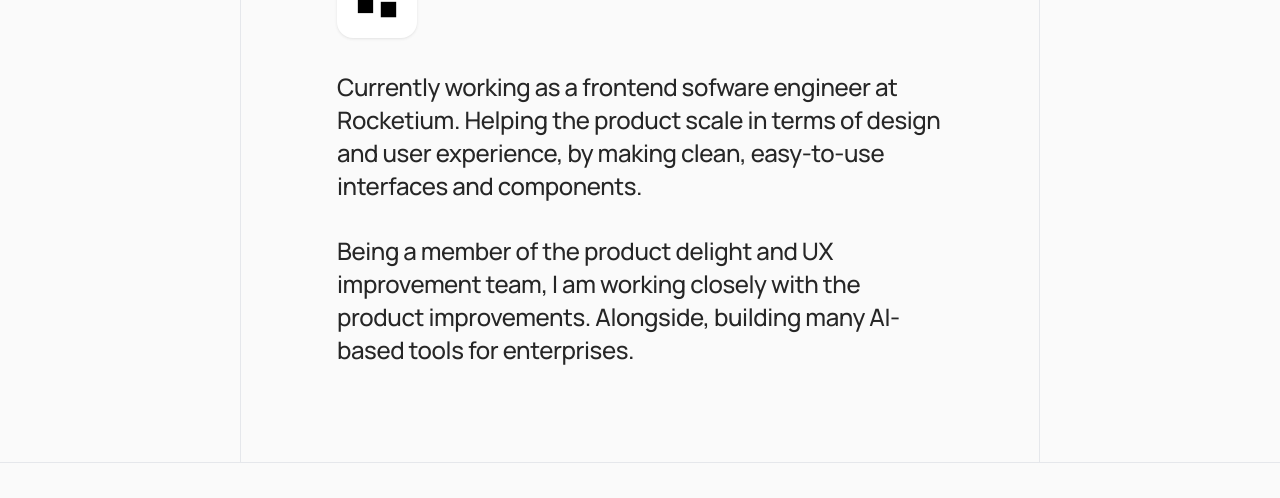
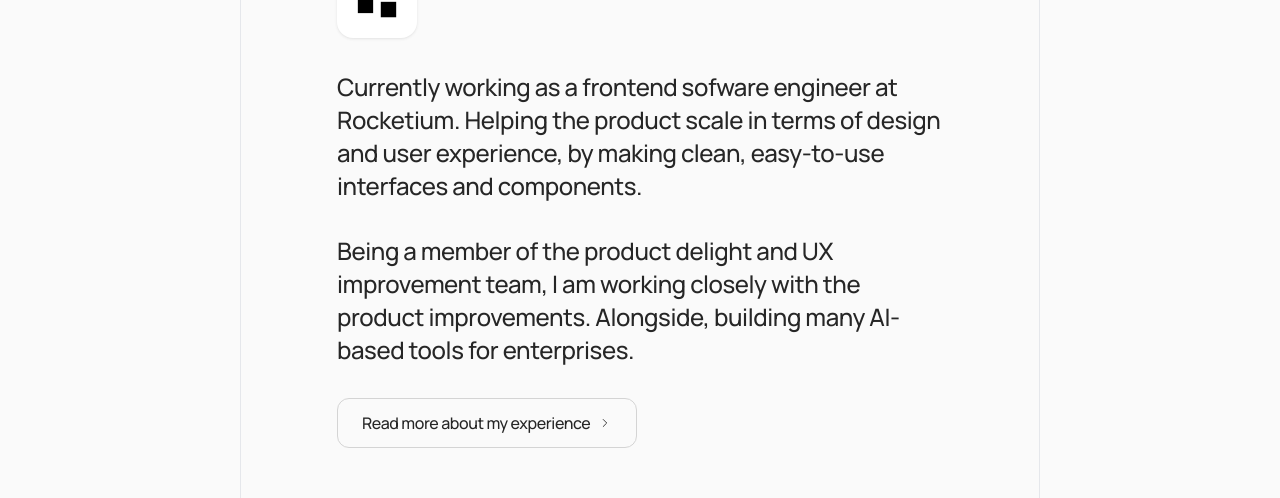
Before and after one commit to yashsehgal/personal-website, a Next.js app: page / in a window 1280 px wide. Shown: the part 1138-1636 px from the top of the page. Before the commit the page ends 1601 px from the top, so only its background shows below. Built offline with nearby package versions, Linux system fonts and the light colour scheme.

Commit message:
feat(checkpoint): add simple read more action inside work details

```diff
--- a/components/website-sections/home/current-work-details.tsx
+++ b/components/website-sections/home/current-work-details.tsx
@@ -1,3 +1,4 @@
+import { Button } from "@/components/elements/button";
 import { ParagraphContent } from "@/components/elements/paragraph-content";
 import { ThumbnailImage } from "@/components/elements/thumbnail-image";
 import { ResponsiveContentControl } from "@/components/layout-utils/responsive-content-control";
@@ -13,17 +14,20 @@ export const CurrentWorkDetailSection = () => {
             alt="rocketium-logo"
             className="p-2 bg-white"
           />
-          <div className="role-details-wrapper">
+          <div className="role-details-wrapper space-y-8">
             <p className="leading-snug text-2xl">
               Currently working as a frontend sofware engineer at Rocketium.
               Helping the product scale in terms of design and user experience,
               by making clean, easy-to-use interfaces and components.
             </p>
-            <p className="leading-snug text-2xl mt-8">
+            <p className="leading-snug text-2xl">
               Being a member of the product delight and UX improvement team, I
               am working closely with the product improvements. Alongside,
               building many AI-based tools for enterprises.
             </p>
+            <Button variant="secondary" withArrow="leading" className="mt-4">
+              Read more about my experience
+            </Button>
           </div>
         </div>
       </ResponsiveContentControl>
```
